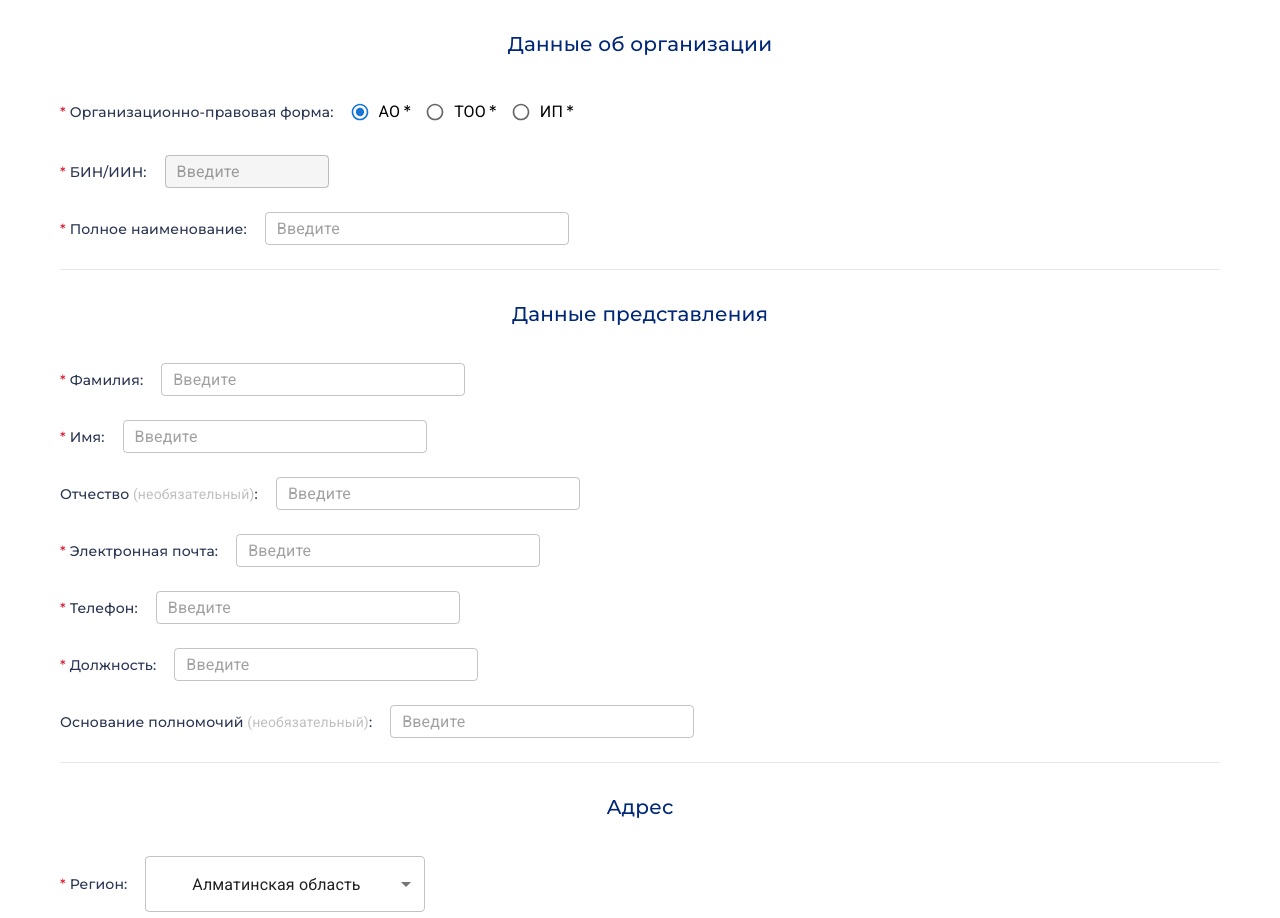
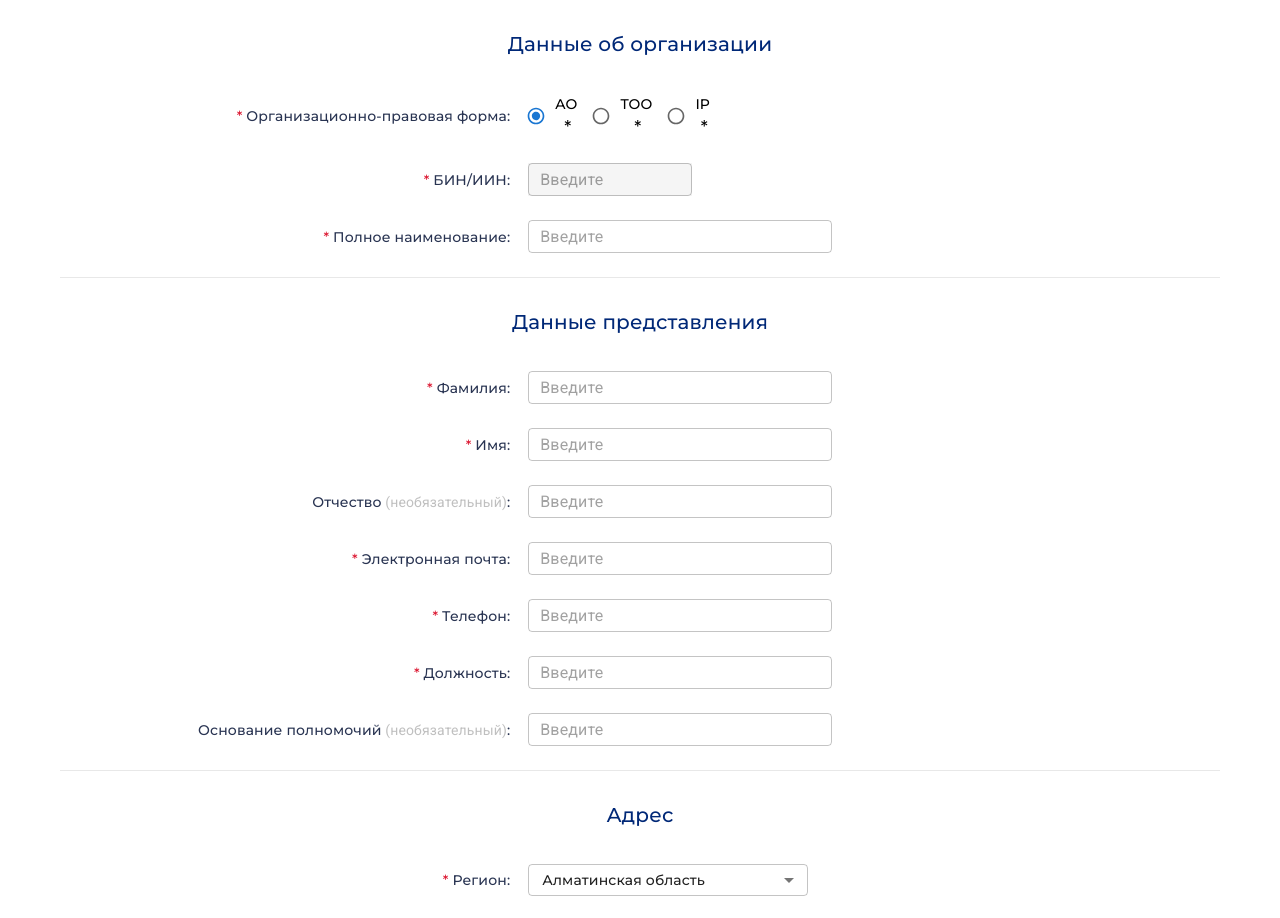
Before and after one commit to Ranami/Form, a React (Create React App) app: page / in a window 1280 px wide. Shown: the top 918 px of the page. Built offline with nearby package versions, Linux system fonts and the light colour scheme.

Commit message:
Added styles for form and fixed type problem with Component

```diff
--- a/src/components/CustomRadioGroup.tsx
+++ b/src/components/CustomRadioGroup.tsx
@@ -1,5 +1,12 @@
-import { FormControlLabel, Radio, RadioGroup, styled } from "@mui/material";
+import {
+  FormControlLabel,
+  Radio,
+  RadioGroup,
+  styled,
+  Typography,
+} from "@mui/material";
 import React, { FC } from "react";
+import { IOption } from "../constants/contractFields";
 
 const CustomRadio = styled(Radio)`
   &:checked {
@@ -8,11 +15,19 @@ const CustomRadio = styled(Radio)`
   font-size: 20px;
 `;
 
+const CustomLabel = styled(Typography)`
+  font-family: "Montserrat";
+  font-style: normal;
+  font-weight: 400;
+  font-size: 14px;
+  line-height: 22px;
+`;
+
 type Props = {
   defaultValue?: string;
-  options: string[];
-  row: boolean;
-  required?: boolean;
+  options?: IOption[];
+  row?: boolean;
+  required: boolean;
 };
 
 export const CustomRadioGroup: FC<Props> = ({
@@ -23,11 +38,12 @@ export const CustomRadioGroup: FC<Props> = ({
 }) => {
   return (
     <RadioGroup defaultValue={defaultValue} {...rest}>
-      {options.map((option) => (
+      {options?.map((option) => (
         <FormControlLabel
+          key={option.value}
           control={<CustomRadio size="small" required={required} />}
-          value={option}
-          label={option}
+          value={option.label}
+          label={<CustomLabel>{option.value}</CustomLabel>}
         />
       ))}
     </RadioGroup>
--- a/src/components/CustomTextField.tsx
+++ b/src/components/CustomTextField.tsx
@@ -1,12 +1,12 @@
-import { TextField } from "@mui/material";
-import React from "react";
+import { styled, TextField } from "@mui/material";
+import React, { FC } from "react";
 import { useForm } from "react-hook-form";
 
 type Props = {
-  type: string;
+  type?: string;
   label: string;
   required: boolean;
-  placeholder: string;
+  placeholder?: string;
 };
 
 type FormData = {
@@ -21,7 +21,12 @@ type FormData = {
   basisOfAuthority?: string;
 };
 
-export const CustomTextField = (props: Props) => {
+const StyledTextField = styled(TextField)`
+  display: block;
+  justify-self: center;
+`;
+
+export const CustomTextField: FC<Props> = (props) => {
   const {
     register,
     setValue,
@@ -32,7 +37,7 @@ export const CustomTextField = (props: Props) => {
     mode: "onChange",
   });
   return (
-    <TextField
+    <StyledTextField
       placeholder={props.placeholder}
       required={props.required}
       type={props.type}
@@ -43,8 +48,8 @@ export const CustomTextField = (props: Props) => {
           background: props.type === "number" ? "#F5F5F5" : "#FFFFFF",
         },
       }}
-      {...register(props.label, {
-        required: { value: props.required, message: "Fill field" },
+      {...register(props.label!, {
+        required: { value: props.required!, message: "Fill field" },
       })}
     />
   );
--- a/src/components/NewContractForm.tsx
+++ b/src/components/NewContractForm.tsx
@@ -1,19 +1,14 @@
 import {
   Box,
   FormControl,
-  FormControlLabel,
   FormLabel,
+  Grid,
   Input,
-  Radio,
-  RadioGroup,
   styled,
-  TextField,
   Typography,
 } from "@mui/material";
-import React, { FC } from "react";
-import { CustomRadioGroup } from "./CustomRadioGroup";
-import { CustomTextField } from "./CustomTextField";
-import { Selector } from "./Selector";
+import React from "react";
+import { ContractFieldsData } from "../constants/contractFields";
 
 const Wrapper = styled(Box)`
   text-align: center;
@@ -72,174 +67,28 @@ const BlockWrapper = styled("div")`
   width: 1160px;
 `;
 
-type Props = {};
+const LabelGrid = styled(Grid)`
+  width: 755px;
+  justify-content: right;
+`;
 
-interface IContractField {
-  label: string;
-  required: boolean;
-  defaultValue: string;
-  options: string[];
-  row: boolean;
-  Component: FC;
-}
+const ComponentGrid = styled(Grid)`
+  justify-content: left;
+`;
 
-export const ContractFieldsData = [
-  {
-    title: "Данные об организации",
-    fields: [
-      {
-        label: "Организационно-правовая форма",
-        required: true,
-        defaultValue: "АО",
-        options: ["АО", "ТОО", "ИП"],
-        row: true,
-        Component: CustomRadioGroup,
-      },
-      {
-        label: "БИН/ИИН",
-        required: true,
-        type: "number",
-        placeholder: "Введите",
-        Component: CustomTextField,
-      },
-      {
-        label: "Полное наименование",
-        type: "text",
-        placeholder: "Введите",
-        required: true,
-        Component: CustomTextField,
-      },
-    ],
-  },
-  {
-    title: "Данные представления",
-    fields: [
-      {
-        label: "Фамилия",
-        required: true,
-        placeholder: "Введите",
-        type: "text",
-        Component: CustomTextField,
-      },
-      {
-        label: "Имя",
-        placeholder: "Введите",
-        required: true,
-        type: "text",
-        Component: CustomTextField,
-      },
-      {
-        label: "Отчество",
-        type: "text",
-        placeholder: "Введите",
-        required: false,
-        Component: CustomTextField,
-      },
-      {
-        label: "Электронная почта",
-        placeholder: "Введите",
-        type: "text",
-        required: true,
-        Component: CustomTextField,
-      },
-      {
-        label: "Телефон",
-        type: "text",
-        placeholder: "Введите",
-        required: true,
-        Component: CustomTextField,
-      },
-      {
-        label: "Должность",
-        placeholder: "Введите",
-        type: "text",
-        required: true,
-        Component: CustomTextField,
-      },
-      {
-        label: "Основание полномочий",
-        placeholder: "Введите",
-        type: "text",
-        required: false,
-        Component: CustomTextField,
-      },
-    ],
-  },
-  {
-    title: "Адрес",
-    fields: [
-      {
-        label: "Регион",
-        type: "text",
-        required: true,
-        options: [
-          { value: "Almaty", label: "Алматинская область" },
-          { value: "East", label: "Восточно-Казахстанская область" },
-          { value: "West", label: "Западно-Казахстанская область" },
-        ],
-        Component: Selector,
-      },
-      {
-        label: "Населенный пункт / Район",
-        placeholder: "Введите",
-        type: "text",
-        required: true,
-        Component: CustomTextField,
-      },
-      {
-        label: "Юридический адрес",
-        placeholder: "Введите",
-        type: "text",
-        required: true,
-        Component: CustomTextField,
-      },
-    ],
-  },
-  {
-    title: "Банк",
-    fields: [
-      {
-        label: "Банк",
-        placeholder: "Напр. Halyk Bank",
-        type: "text",
-        required: true,
-        Component: CustomTextField,
-      },
-      {
-        label: "БИК",
-        placeholder: "Введите",
-        type: "number",
-        required: true,
-        Component: CustomTextField,
-      },
-      {
-        label: "ИИК",
-        placeholder: "Введите",
-        type: "text",
-        required: true,
-        Component: CustomTextField,
-      },
-      {
-        label: "Кбе",
-        placeholder: "0",
-        type: "text",
-        required: true,
-        Component: CustomTextField,
-      },
-    ],
-  },
-];
-
-export const NewContractForm = (props: Props) => {
+export const NewContractForm = () => {
   return (
     <Wrapper>
       <FormControl>
         {ContractFieldsData.map((block) => (
-          <BlockWrapper>
+          <BlockWrapper key={block.title}>
             <Header>{block.title}</Header>
+
             {block.fields.map(
               ({ label, Component = Input, required, ...field }) => (
+                <Grid container direction="column" key={label}>
                   <Field>
+                    <LabelGrid item container>
                       <CustomLabel focused={false}>
                         {required && <Asterisk>* </Asterisk>}
                         {label}
@@ -248,8 +97,12 @@ export const NewContractForm = (props: Props) => {
                         )}
                         :
                       </CustomLabel>
+                    </LabelGrid>
+                    <ComponentGrid item container>
                       <Component {...field} label={label} required={required} />
+                    </ComponentGrid>
                   </Field>
+                </Grid>
               )
             )}
           </BlockWrapper>
--- a/src/components/Selector.tsx
+++ b/src/components/Selector.tsx
@@ -1,31 +1,44 @@
-import { MenuItem, Select, SelectChangeEvent } from "@mui/material";
-import React, { useState } from "react";
+import { MenuItem, Select, SelectChangeEvent, styled } from "@mui/material";
+import React, { FC, useState } from "react";
+import { IOption } from "../constants/contractFields";
 
-type SelectOptionType = {
-  value: string;
-  label: string;
-};
+const CustomSelect = styled(Select)`
+  width: 280px;
+  height: 32px;
+  font-family: "Montserrat";
+  font-style: normal;
+  font-weight: 400;
+  font-size: 14px;
+  text-align: left;
+  line-height: 22px;
+`;
+
+const CustomMenuItem = styled(MenuItem)`
+  font-family: "Montserrat";
+  font-style: normal;
+  font-weight: 400;
+  font-size: 14px;
+  line-height: 22px;
+`;
+
 type Props = {
-  options: SelectOptionType[];
+  options?: IOption[];
 };
 
-export const Selector = (props: Props) => {
+export const Selector: FC<Props> = (props) => {
   const [region, setRegion] = useState("Almaty");
 
-  const handleChange = (event: SelectChangeEvent) => {
+  const handleChange = (event: SelectChangeEvent<unknown>) => {
     setRegion(event.target.value as string);
   };
 
   return (
-    <Select
-      value={region}
-      defaultValue={region}
-      onChange={handleChange}
-      sx={{ width: "280px" }}
-    >
-      {props.options.map((option) => (
-        <MenuItem value={option.value}>{option.label}</MenuItem>
+    <CustomSelect value={region} defaultValue={region} onChange={handleChange}>
+      {props.options?.map((option) => (
+        <CustomMenuItem value={option.value} key={option.value}>
+          {option.label}
+        </CustomMenuItem>
       ))}
-    </Select>
+    </CustomSelect>
   );
 };
--- /dev/null
+++ b/src/constants/contractFields.ts
@@ -0,0 +1,176 @@
+import { FC } from "react";
+import { CustomRadioGroup } from "../components/CustomRadioGroup";
+import { CustomTextField } from "../components/CustomTextField";
+import { Selector } from "../components/Selector";
+
+export interface IContractFieldsData {
+  title: string;
+  fields: IComponentProps[];
+}
+
+export interface IOption {
+  label: string;
+  value: string;
+}
+
+export interface IComponentProps {
+  label: string;
+  required: boolean;
+  defaultValue?: string;
+  options?: IOption[];
+  row?: boolean;
+  Component?: FC<IComponentProps>;
+  type?: string;
+  placeholder?: string;
+}
+
+export const ContractFieldsData: IContractFieldsData[] = [
+  {
+    title: "Данные об организации",
+    fields: [
+      {
+        label: "Организационно-правовая форма",
+        required: true,
+        defaultValue: "АО",
+        options: [
+          { label: "АО", value: "AO" },
+          { label: "ТОО", value: "TOO" },
+          { label: "ИП", value: "IP" },
+        ],
+        row: true,
+        Component: CustomRadioGroup,
+      },
+      {
+        label: "БИН/ИИН",
+        required: true,
+        type: "number",
+        placeholder: "Введите",
+        Component: CustomTextField,
+      },
+      {
+        label: "Полное наименование",
+        type: "text",
+        placeholder: "Введите",
+        required: true,
+        Component: CustomTextField,
+      },
+    ],
+  },
+  {
+    title: "Данные представления",
+    fields: [
+      {
+        label: "Фамилия",
+        required: true,
+        placeholder: "Введите",
+        type: "text",
+        Component: CustomTextField,
+      },
+      {
+        label: "Имя",
+        placeholder: "Введите",
+        required: true,
+        type: "text",
+        Component: CustomTextField,
+      },
+      {
+        label: "Отчество",
+        type: "text",
+        placeholder: "Введите",
+        required: false,
+        Component: CustomTextField,
+      },
+      {
+        label: "Электронная почта",
+        placeholder: "Введите",
+        type: "text",
+        required: true,
+        Component: CustomTextField,
+      },
+      {
+        label: "Телефон",
+        type: "text",
+        placeholder: "Введите",
+        required: true,
+        Component: CustomTextField,
+      },
+      {
+        label: "Должность",
+        placeholder: "Введите",
+        type: "text",
+        required: true,
+        Component: CustomTextField,
+      },
+      {
+        label: "Основание полномочий",
+        placeholder: "Введите",
+        type: "text",
+        required: false,
+        Component: CustomTextField,
+      },
+    ],
+  },
+  {
+    title: "Адрес",
+    fields: [
+      {
+        label: "Регион",
+        type: "text",
+        required: true,
+        options: [
+          { value: "Almaty", label: "Алматинская область" },
+          { value: "East", label: "Восточно-Казахстанская область" },
+          { value: "West", label: "Западно-Казахстанская область" },
+        ],
+        Component: Selector,
+      },
+      {
+        label: "Населенный пункт / Район",
+        placeholder: "Введите",
+        type: "text",
+        required: true,
+        Component: CustomTextField,
+      },
+      {
+        label: "Юридический адрес",
+        placeholder: "Введите",
+        type: "text",
+        required: true,
+        Component: CustomTextField,
+      },
+    ],
+  },
+  {
+    title: "Банк",
+    fields: [
+      {
+        label: "Банк",
+        placeholder: "Напр. Halyk Bank",
+        type: "text",
+        required: true,
+        Component: CustomTextField,
+      },
+      {
+        label: "БИК",
+        placeholder: "Введите",
+        type: "number",
+        required: true,
+        Component: CustomTextField,
+      },
+      {
+        label: "ИИК",
+        placeholder: "Введите",
+        type: "text",
+        required: true,
+        Component: CustomTextField,
+      },
+      {
+        label: "Кбе",
+        placeholder: "0",
+        type: "text",
+        required: true,
+        Component: CustomTextField,
+      },
+    ],
+  },
+];
```
Lines whose indentation alone changed are shown as unchanged.
